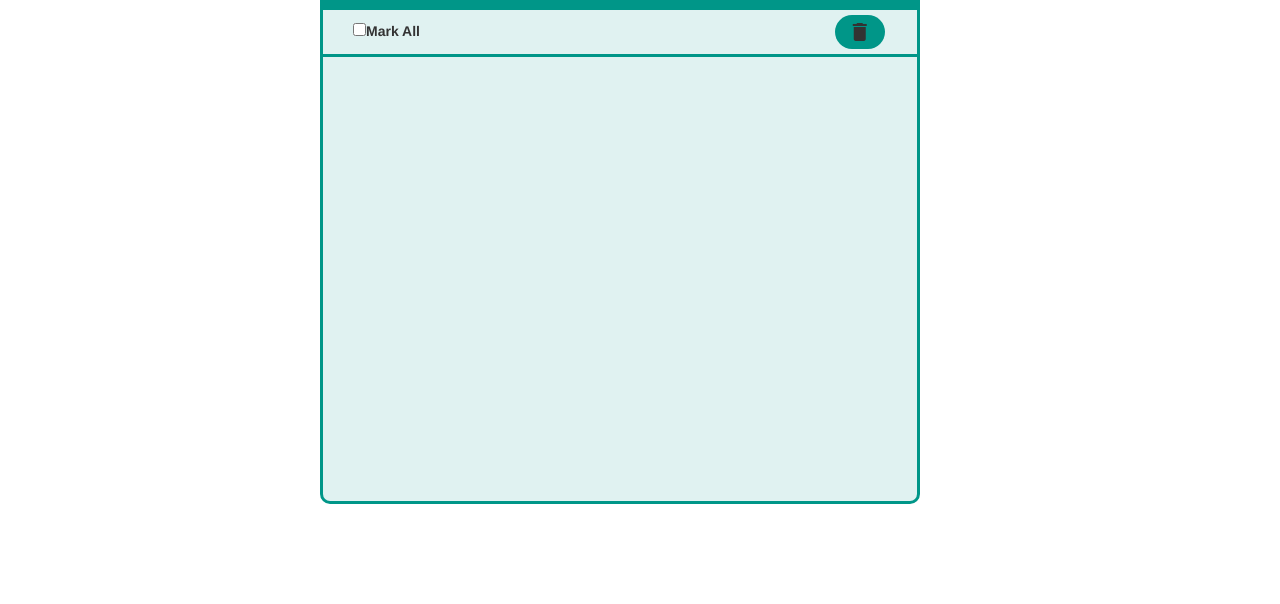
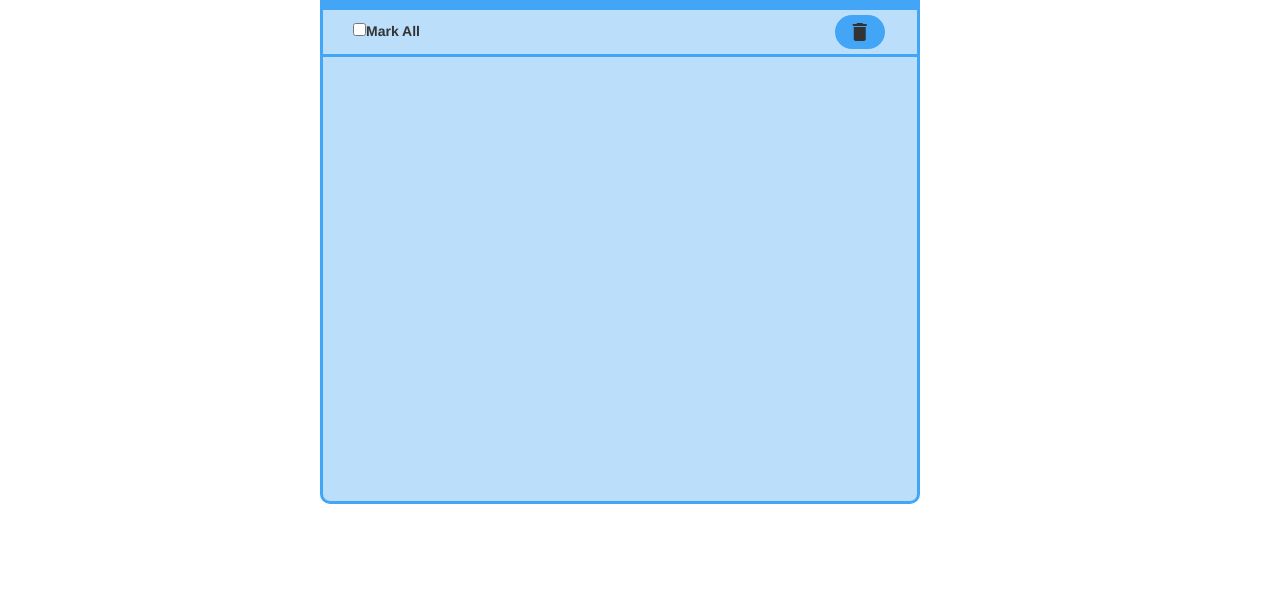
Before and after one commit to cekane/To-Do, a React app: page / in a window 1280 px wide. Shown: the part 196-800 px from the top of the page. Built offline with nearby package versions, Linux system fonts and the light colour scheme.

Commit message:
Changed colors

```diff
--- a/components/Button/Button.scss
+++ b/components/Button/Button.scss
@@ -1,5 +1,5 @@
-$borderColor: #E0F2F1;
-$bgColor: #009688;
+$borderColor: #BBDEFB;
+$bgColor: #42A5F5;
 
 .button {
 	margin:5px;
--- a/components/Container/Container.scss
+++ b/components/Container/Container.scss
@@ -1,5 +1,5 @@
-$borderColor: #009688;
-$bgColor: #009688;
+$borderColor: #42A5F5;
+$bgColor: #42A5F5;
 
 div.sContainer{
       width: 600px;
--- a/components/TaskAdder/TaskAdder.scss
+++ b/components/TaskAdder/TaskAdder.scss
@@ -1,4 +1,4 @@
-$borderColor: #009688;
+$borderColor: #42A5F5;
 .flex{
 	height: auto;
 	overflow: hidden;
--- a/components/TaskContainer/TaskContainer.scss
+++ b/components/TaskContainer/TaskContainer.scss
@@ -1,4 +1,4 @@
-$bgColor: #E0F2F1;
+$bgColor: #BBDEFB;
 
 .tc{
 	width:100%;
--- a/components/TaskContainerHeader/TaskContainerHeader.scss
+++ b/components/TaskContainerHeader/TaskContainerHeader.scss
@@ -1,4 +1,4 @@
-$borderColor: #009688;
+$borderColor: #42A5F5;
 .tch{
 	width:100%;
 	min-height: 35px;
--- a/components/Tasks/Tasks.scss
+++ b/components/Tasks/Tasks.scss
@@ -1,4 +1,4 @@
-$borderColor: #009688;
+$borderColor: #42A5F5;
 .tch{
 	width:100%;
 	min-height: 35px;
@@ -25,3 +25,7 @@ h3.fstyle{
 input.istyle{
 	display:inline-block;
 }
+
+.bstyle{
+	display:inline-block;
+}
--- a/components/Tasks/index.js
+++ b/components/Tasks/index.js
@@ -1,6 +1,6 @@
 import React from 'react'
 
-import { tch, istyle, lstyle, fstyle } from './Tasks.scss'
+import { tch, istyle, lstyle, fstyle, bstyle } from './Tasks.scss'
 import { Button } from '../Button'
 import { Select, Case } from '../Select'
 
--- a/components/TopBar/TopBar.scss
+++ b/components/TopBar/TopBar.scss
@@ -1,5 +1,5 @@
 $hover-color: #3c3c3c;
-$bgColor: #009688;
+$bgColor: #2196F3;
 
 .topBar {
   text-align: center;
@@ -23,7 +23,7 @@ $bgColor: #009688;
   z-index: 8999;
 	top: 0;
   width:100%;
-  background: linear-gradient(90deg, $bgColor 0%, #26A69A 80%, #4DB6AC 100%);
+  background: linear-gradient(90deg, $bgColor 0%, #64B5F6 80%, #E3F2FD 100%);
   box-shadow: 0px 3px 3px -2px rgba(50, 50, 50, 0.75);
 }
 
```
